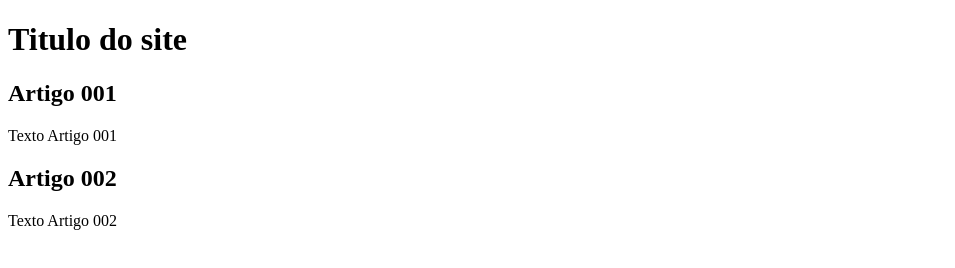
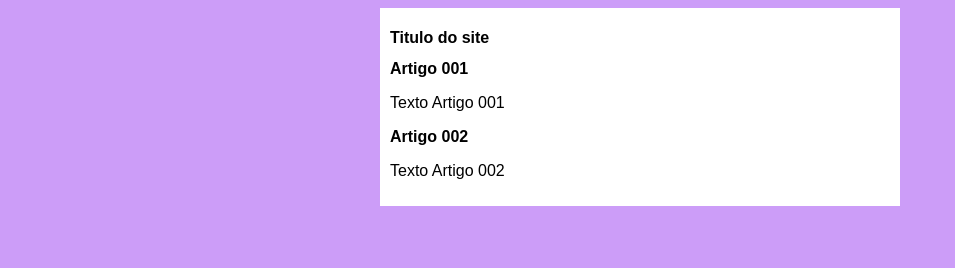
Before and after one commit to Guiseven/projeto-site, a plain HTML site: page index.html in a window 1280 px wide. Shown: the whole page, without its empty margins (0-955 px from the left). Drawn offline with Linux system fonts and the light colour scheme.

Commit message:
iniciei o design

```diff
--- /dev/null
+++ b/estilos/style.css
@@ -0,0 +1,19 @@
+* {
+    font-family: Arial, Helvetica, sans-serif;
+    font-size: 16px;
+}
+
+
+body {
+    background-color: rgb(204, 157, 248);
+}
+
+
+main {
+    background-color:white;
+    width: 500px;
+    margin: auto;
+    padding: 10px ;
+    box-shadow: 3px 3px 5px rgba(0, 0, 0, 0, 0.473);
+
+}
--- a/index.html
+++ b/index.html
@@ -5,6 +5,7 @@
     <meta http-equiv="X-UA-Compatible" content="IE=edge">
     <meta name="viewport" content="width=device-width, initial-scale=1.0">
     <title>Título do site</title>
+    <link rel="stylesheet" href="estilos/style.css">
 </head>
 <body>
 
```
